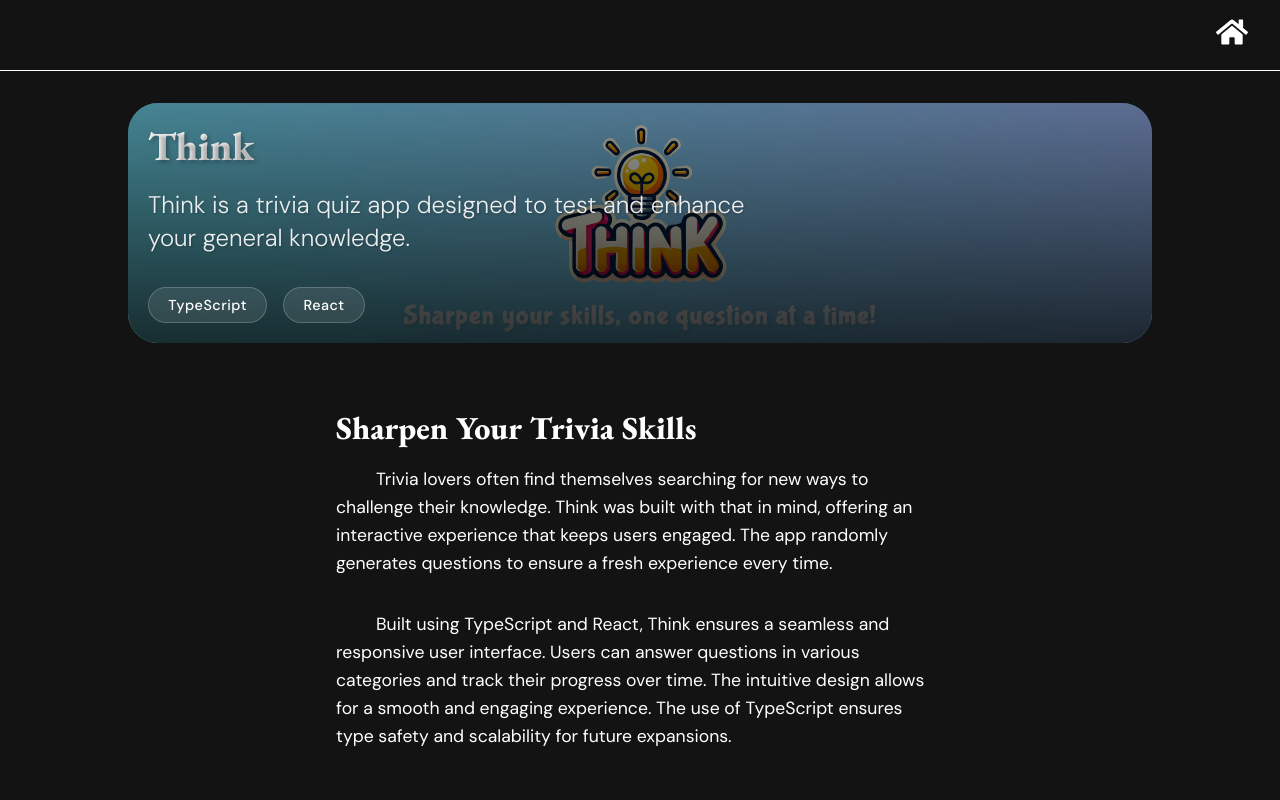
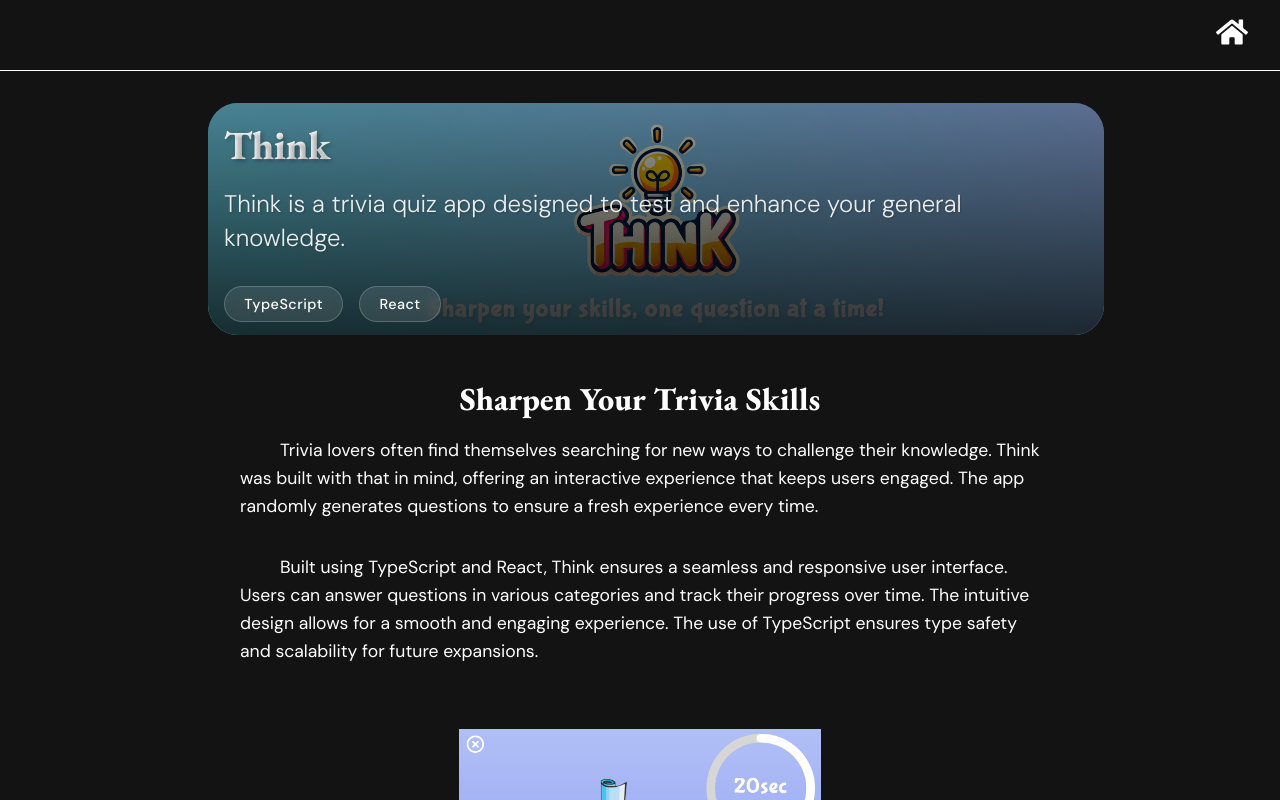
Before and after one commit to evelynmbart/evelyn-portfolio, a React (Vite) app: page /project/1 in a window 1280 px wide. Shown: the top 800 px of the page. Built offline with nearby package versions, Linux system fonts and the light colour scheme; a web font is replaced by a local one.

Commit message:
fix projectpage layout

```diff
--- a/src/sections/ProjectPage.jsx
+++ b/src/sections/ProjectPage.jsx
@@ -77,23 +77,26 @@ const ProjectSection = styled.section`
   width: 100%;
   min-height: 100vh;
   background-color: rgb(19, 19, 19);
+  display: flex;
+  flex-direction: column;
+  align-items: center;
 `;
 
 const Header = styled.header`
   background-color: rgb(19, 19, 19);
   display: flex;
+  justify-content: end;
   align-items: center;
-  justify-content: flex-end;
   border-bottom: 1px solid white;
   margin-bottom: 2rem;
-  padding: 1rem 2rem;
+  width: 100%;
 `;
 
 const Nav = styled.nav`
   display: flex;
-  justify-content: flex-end;
   align-items: center;
   gap: 2rem;
+  padding: 1rem 2rem;
 `;
 
 const StyledLink = styled(Link)`
@@ -107,9 +110,25 @@ const StyledLink = styled(Link)`
 `;
 
 const Text = styled.div`
+  @media (max-width: 768px) {
+    width: 80%;
+    height: auto;
+    min-height: 250px;
+    padding: 1.5rem;
+    gap: 0.75rem;
+  }
+
+  @media (max-width: 480px) {
+    width: 75%;
+    padding: 1rem;
+    min-height: 200px;
+    gap: 0.5rem;
+  }
+
   position: relative;
   color: white;
-
+  width: 100%;
+  margin: 0 auto;
   &::before {
     content: "";
     position: absolute;
@@ -137,13 +156,11 @@ const Text = styled.div`
   background-position: center;
   background-repeat: repeat;
   border-radius: 30px;
-  padding: 20px;
+  gap: 1rem;
+  padding: 1rem;
   height: 200px;
-  margin: 0 10%;
   display: flex;
   flex-direction: column;
-  justify-content: end;
-  align-items: start;
   background-color: white;
 `;
 
@@ -155,6 +172,7 @@ const Title = styled.h1`
   -webkit-text-fill-color: transparent;
   text-shadow: 2px 2px 4px rgba(0, 0, 0, 0.3);
   letter-spacing: -0.5px;
+
   @media (max-width: 768px) {
     font-size: 2rem;
   }
@@ -162,8 +180,7 @@ const Title = styled.h1`
 
 const Description = styled.p`
   font-size: 1.5rem;
-  max-width: 600px;
-  margin: 1rem 0;
+  max-width: 800px;
   line-height: 1.4;
   font-weight: 300;
   color: rgba(255, 255, 255, 0.9);
@@ -179,6 +196,7 @@ const Technologies = styled.div`
   gap: 1rem;
   flex-wrap: wrap;
   margin-top: 1rem;
+  justify-content: start;
 `;
 
 const TechSpan = styled.span`
@@ -195,8 +213,9 @@ const TechSpan = styled.span`
 
 const Content = styled.article`
   max-width: 800px;
-  margin: 5% 20% 0 20%;
-  padding: 0 5rem;
+  margin: 5% auto;
+  padding: 0 2rem;
+  text-align: center;
 
   @media (max-width: 768px) {
     margin: 2rem auto 0 auto;
@@ -208,6 +227,7 @@ const ContentTitle = styled.h2`
   margin: 2rem 0 1rem;
   color: white;
   font-weight: 800;
+  text-align: center;
 
   @media (max-width: 768px) {
     font-size: 1.75rem;
@@ -217,9 +237,11 @@ const ContentTitle = styled.h2`
 const ContentText = styled.p`
   font-size: 1.1rem;
   line-height: 1.6;
-  text-indent: 2.5rem;
   color: white;
   padding-bottom: 2rem;
+  text-indent: 2.5rem;
+  text-align: left;
+
   @media (max-width: 768px) {
     font-size: 1rem;
   }
@@ -290,12 +312,14 @@ const DemoContent = styled.div`
   align-items: center;
   justify-content: center;
   gap: 2rem;
+  text-align: center;
 `;
 
 const DemoLink = styled.a`
   color: white;
   text-decoration: none;
   font-size: 1.2rem;
+  text-align: center;
 
   &:hover {
     color: var(--primary-color);
@@ -321,7 +345,7 @@ const Demo = styled.div`
 const ImagePlaceholder = styled.div`
   width: 100%;
   height: 400px;
-  margin: 2rem 0;
+  margin: 2rem auto;
   display: flex;
   justify-content: center;
   align-items: center;
```
